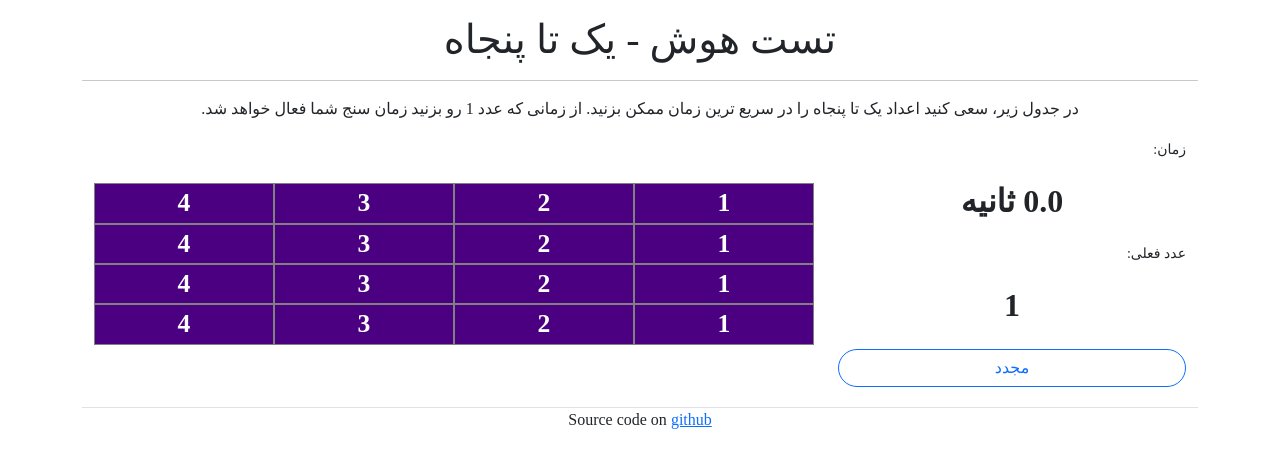
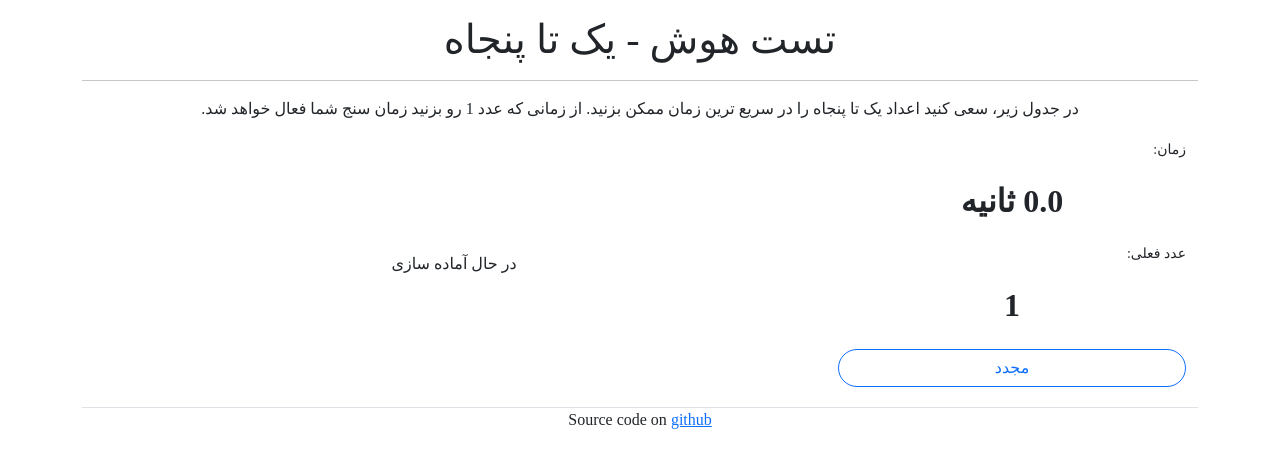
Before and after one commit to pouyacodes/1to50, a plain HTML site: page index.html in a window 1280 px wide. Drawn offline with Linux system fonts and the light colour scheme; a web font is replaced by a local one.

Commit message:
Get ready to switch game logic :)

```diff
--- a/index.html
+++ b/index.html
@@ -36,31 +36,8 @@
                     <button id="reset" class="btn btn-outline-primary w-100 my-1 rounded-pill">مجدد</button>
                 </div>
                 <!-- Table of numbers -->
-                <div class="col-md-8 d-flex justify-content-center align-items-center flex-column">
-                    <div class="block">
-                        <span class="cell">1</span>
-                        <span class="cell">2</span>
-                        <span class="cell">3</span>
-                        <span class="cell">4</span>
-                    </div>
-                    <div class="block">
-                        <span class="cell">1</span>
-                        <span class="cell">2</span>
-                        <span class="cell">3</span>
-                        <span class="cell">4</span>
-                    </div>
-                    <div class="block">
-                        <span class="cell">1</span>
-                        <span class="cell">2</span>
-                        <span class="cell">3</span>
-                        <span class="cell">4</span>
-                    </div>
-                    <div class="block">
-                        <span class="cell">1</span>
-                        <span class="cell">2</span>
-                        <span class="cell">3</span>
-                        <span class="cell">4</span>
-                    </div>
+                <div id="numbers" class="col-md-8 d-flex justify-content-center align-items-center flex-column">
+                    در حال آماده سازی
                 </div>
             </div>
             <div class="visually-hidden">
```
